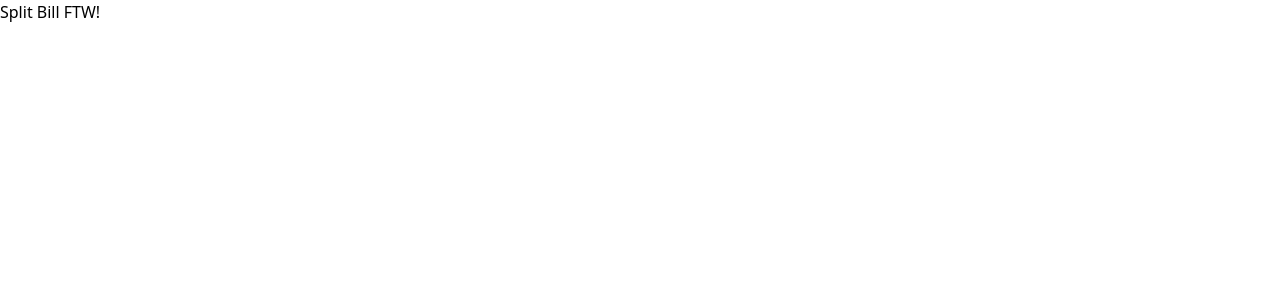
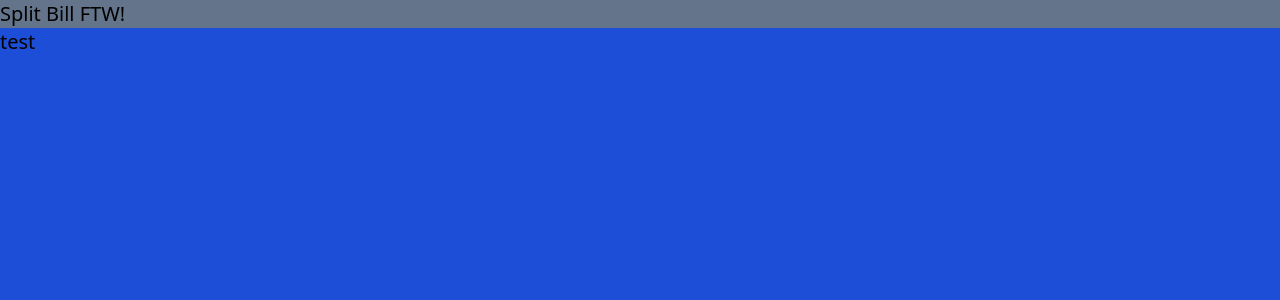
Before and after one commit to cleecoloma/split-bill, a React (Create React App) app: page / in a window 1280 px wide. Shown: the top 300 px of the page. Built offline with nearby package versions, Linux system fonts and the light colour scheme.

Commit message:
test some tailwindcss utilities

```diff
--- a/package.json
+++ b/package.json
@@ -8,6 +8,7 @@
     "@testing-library/user-event": "^13.5.0",
     "react": "^18.2.0",
     "react-dom": "^18.2.0",
+    "react-icons": "^4.10.1",
     "react-scripts": "5.0.1",
     "web-vitals": "^2.1.4"
   },
--- a/src/App.js
+++ b/src/App.js
@@ -1,7 +1,8 @@
 function App() {
   return (
-    <div className="App">
+    <div className="App bg-slate-500 text-xl">
       <p>Split Bill FTW!</p>
+      <section className=" bg-blue-700 min-h-screen">test</section>
     </div>
   );
 }
--- a/src/index.js
+++ b/src/index.js
@@ -1,6 +1,6 @@
 import React from 'react';
 import ReactDOM from 'react-dom/client';
-import '../styles/global.css';
+import './styles/global.css';
 import App from './App';
 
 const root = ReactDOM.createRoot(document.getElementById('root'));
```
Also changed, not shown: src/styles/global.css (renamed from styles/global.css), 1 other file (tests, documents, lock files or other folders).
